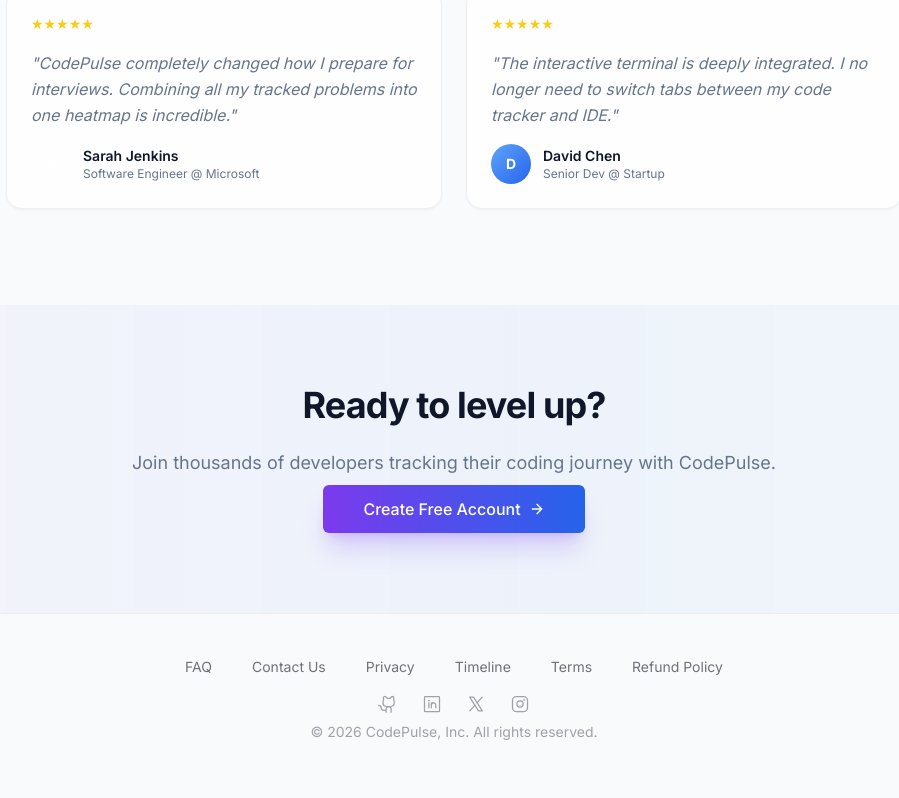
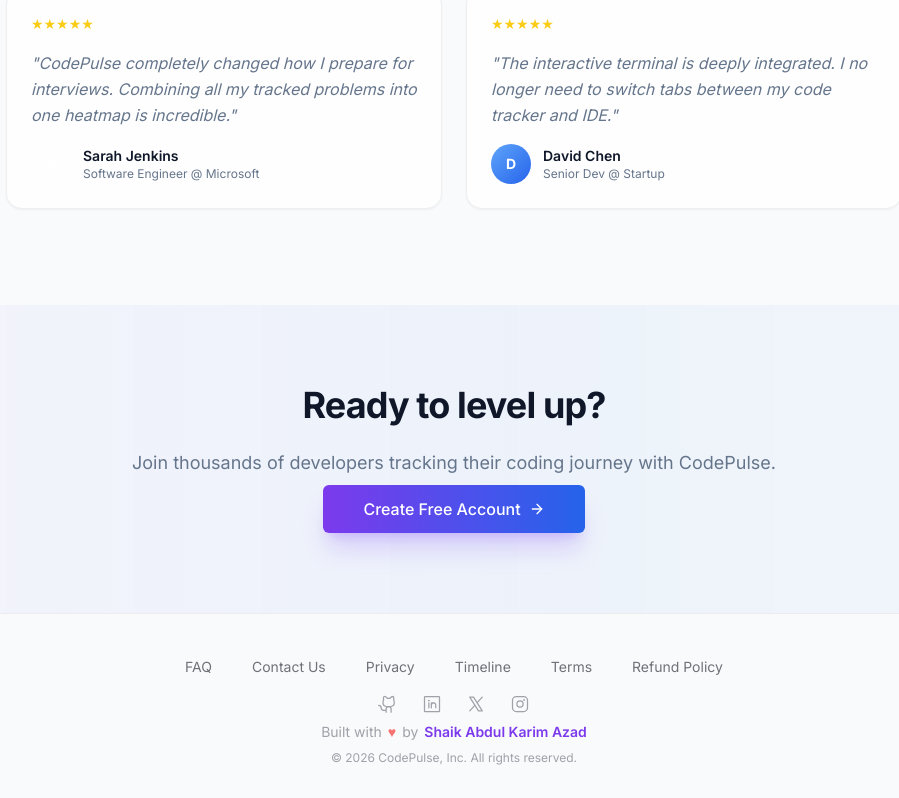
Before and after one commit to klu2300031662/CodePulse, a Next.js app in the folder frontend/: page / in a window 1280 px wide. Shown: the part 2267-3065 px from the top of the page, without its empty margins (186-1085 px from the left). Before the commit the page ends 3041 px from the top, so only its background shows below. Built offline with nearby package versions, Linux system fonts and the light colour scheme; no server answers.

Commit message:
enhanced

```diff
--- a/frontend/src/app/page.tsx
+++ b/frontend/src/app/page.tsx
@@ -196,7 +196,7 @@
               <span className="sr-only">GitHub</span>
               <svg xmlns="http://www.w3.org/2000/svg" width="20" height="20" fill="currentColor" viewBox="0 0 256 256"><path d="M208.31,75.68A59.78,59.78,0,0,0,202.93,28,8,8,0,0,0,196,24a59.75,59.75,0,0,0-48,24H124A59.75,59.75,0,0,0,76,24a8,8,0,0,0-6.93,4,59.78,59.78,0,0,0-5.38,47.68A58.14,58.14,0,0,0,56,104v8a56.06,56.06,0,0,0,48.44,55.47A39.8,39.8,0,0,0,96,192v8H72a24,24,0,0,1-24-24,40,40,0,0,0-40-40,8,8,0,0,0,0,16,24,24,0,0,1,24,24,40,40,0,0,0,40,40H96v16a8,8,0,0,0,16,0V192a24,24,0,0,1,48,0v40a8,8,0,0,0,16,0V192a39.8,39.8,0,0,0-8.44-24.53A56.06,56.06,0,0,0,216,112v-8A58.14,58.14,0,0,0,208.31,75.68ZM200,112a40,40,0,0,1-40,40H112a40,40,0,0,1-40-40v-8a41.74,41.74,0,0,1,6.9-22.48A8,8,0,0,0,80,73.55a43.81,43.81,0,0,1,.79-33.58,43.88,43.88,0,0,1,32.32,20.06A8,8,0,0,0,119.82,64h32.35a8,8,0,0,0,6.74-3.69,43.87,43.87,0,0,1,32.32-20.06A43.81,43.81,0,0,1,192,73.55a8,8,0,0,0,1.1,7.69A41.72,41.72,0,0,1,200,104Z"></path></svg>
             </a>
-            <a href="https://linkedin.com/in/klu2300031662" target="_blank" rel="noopener noreferrer" className="text-zinc-400 hover:text-violet-500 transition-colors">
+            <a href="https://www.linkedin.com/in/abdul-karim-bb940434a/" target="_blank" rel="noopener noreferrer" className="text-zinc-400 hover:text-violet-500 transition-colors">
               <span className="sr-only">LinkedIn</span>
               <svg xmlns="http://www.w3.org/2000/svg" width="20" height="20" fill="currentColor" viewBox="0 0 256 256"><path d="M216,24H40A16,16,0,0,0,24,40V216a16,16,0,0,0,16,16H216a16,16,0,0,0,16-16V40A16,16,0,0,0,216,24Zm0,192H40V40H216V216ZM96,112v64a8,8,0,0,1-16,0V112a8,8,0,0,1,16,0Zm88,28v36a8,8,0,0,1-16,0V140a20,20,0,0,0-40,0v36a8,8,0,0,1-16,0V112a8,8,0,0,1,15.79-1.78A36,36,0,0,1,184,140ZM100,84A12,12,0,1,1,88,72,12,12,0,0,1,100,84Z"></path></svg>
             </a>
@@ -210,7 +210,16 @@
             </a>
           </div>
 
-          <p className="mt-8 text-center text-zinc-400 dark:text-zinc-500 text-sm">
+          <div className="mt-6 flex items-center justify-center gap-1.5 text-sm text-zinc-400 dark:text-zinc-500">
+            <span>Built with</span>
+            <span className="text-red-400">♥</span>
+            <span>by</span>
+            <a href="https://www.linkedin.com/in/abdul-karim-bb940434a/" target="_blank" rel="noopener noreferrer" className="font-semibold text-violet-600 dark:text-violet-400 hover:underline transition-colors">
+              Shaik Abdul Karim Azad
+            </a>
+          </div>
+
+          <p className="mt-3 text-center text-zinc-400 dark:text-zinc-500 text-xs">
             © 2026 CodePulse, Inc. All rights reserved.
           </p>
         </div>
```
